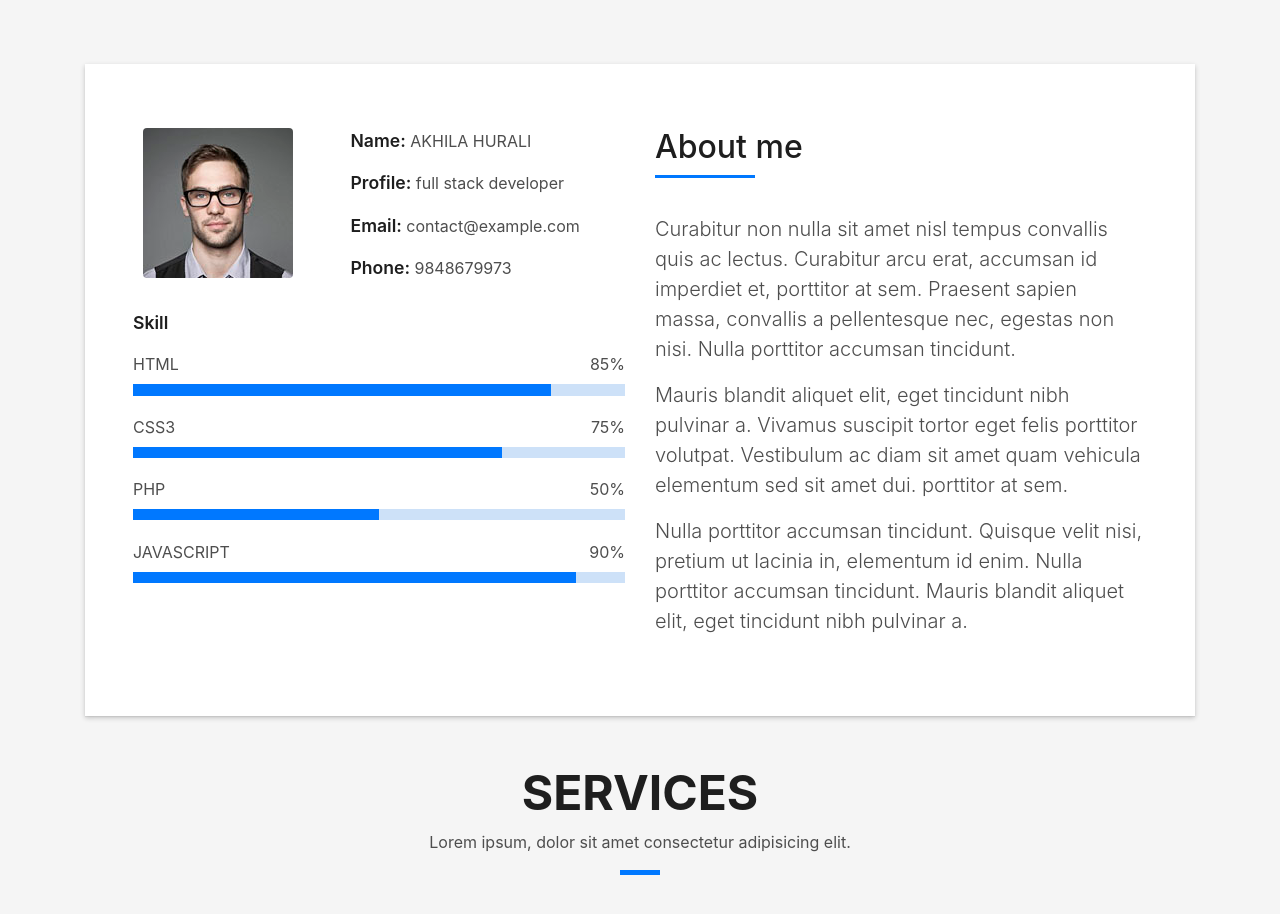
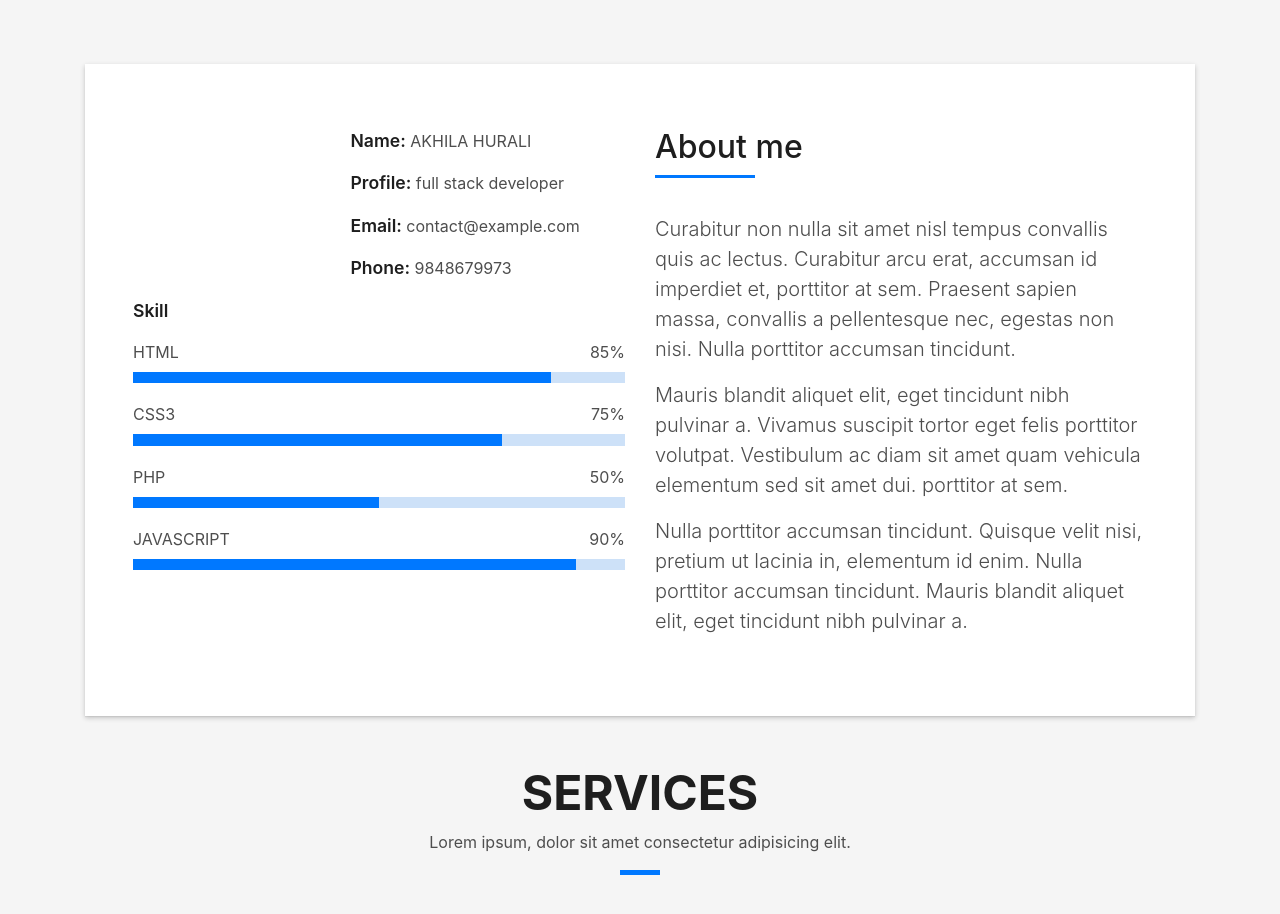
Before and after one commit to Akkiakhila/Akkiakhila.github.io, a plain HTML site: page index.html in a window 1280 px wide. Shown: the part 800-1714 px from the top of the page. Drawn offline with Linux system fonts and the light colour scheme; files whose address does not match are found by name.

Commit message:
dev folio

```diff
--- a/index.html
+++ b/index.html
@@ -96,7 +96,7 @@
                 <div class="row">
                   <div class="col-sm-6 col-md-5">
                     <div class="about-img">
-                      <img src="img/testimonial-2.jpg" class="img-fluid rounded b-shadow-a" alt="">
+                      <img src="" class="img-fluid rounded b-shadow-a" alt="">
                     </div>
                   </div>
                   <div class="col-sm-6 col-md-7">
```
